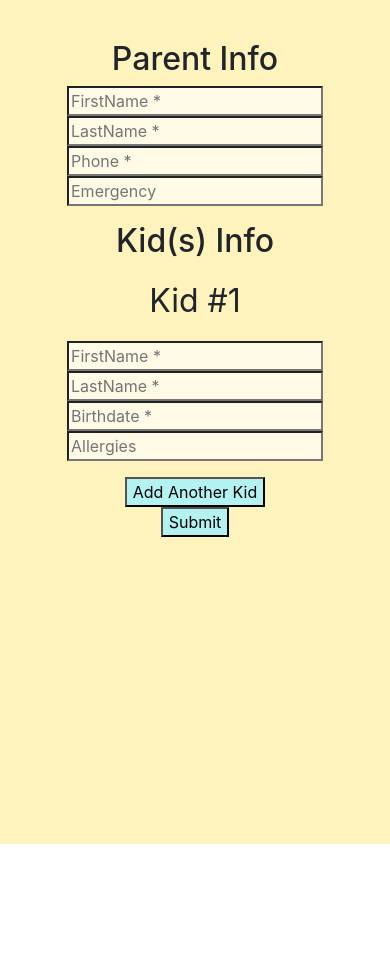
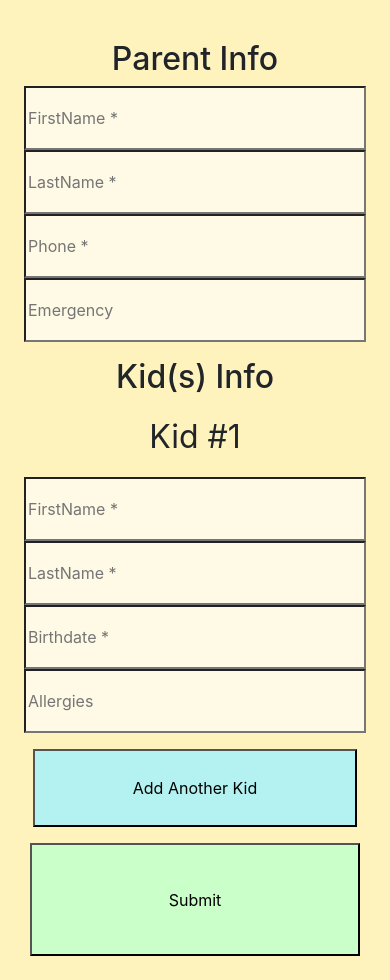
Before and after one commit to IanSanchezBaca/church-check-in, a Next.js app: page /checkIn/kids/reg in a window 390 px wide. Before the commit the page ends 844 px from the top, so only its background shows below. Built offline with nearby package versions, Linux system fonts and the light colour scheme.

Commit message:
added some stuff for buttons to look prettier on phone

```diff
--- a/src/app/checkIn/[kids]/reg/reg.css
+++ b/src/app/checkIn/[kids]/reg/reg.css
@@ -14,6 +14,23 @@ input {
 button {
     background-color: #B4F2F1;
     color: black;
+}
+
+.submitButtonContainer {
+    /* display: flex; */
+    margin-top: 1rem;
+    align-items: center;
+    text-align: center;
+    /* background-color: #B4F2F1; */
+}
+
+.kidAddBtn {
+    padding: 1rem 1rem;
+}
+
+.submitButton {
+    background-color: #caffca;
+    padding: 1rem 5rem;
 }
 
 .kidDiv {
@@ -36,13 +53,29 @@ button {
 
 
 
+
 @media only screen and (max-width: 590px) {
     h2 {
         font-size: 50px;
+    }
+
+    input {
+        width: 100%;
+        height: 4rem;
     }
 
     p {
         font-size: xx-large;
     }
 
+    .kidAddBtn {
+        padding: 3vh 25vw;
+    }
+
+
+    .submitButton {
+        /* padding: 2rem 5rem; */
+        padding: 5vh 35vw;
+    }
+
 }
```
